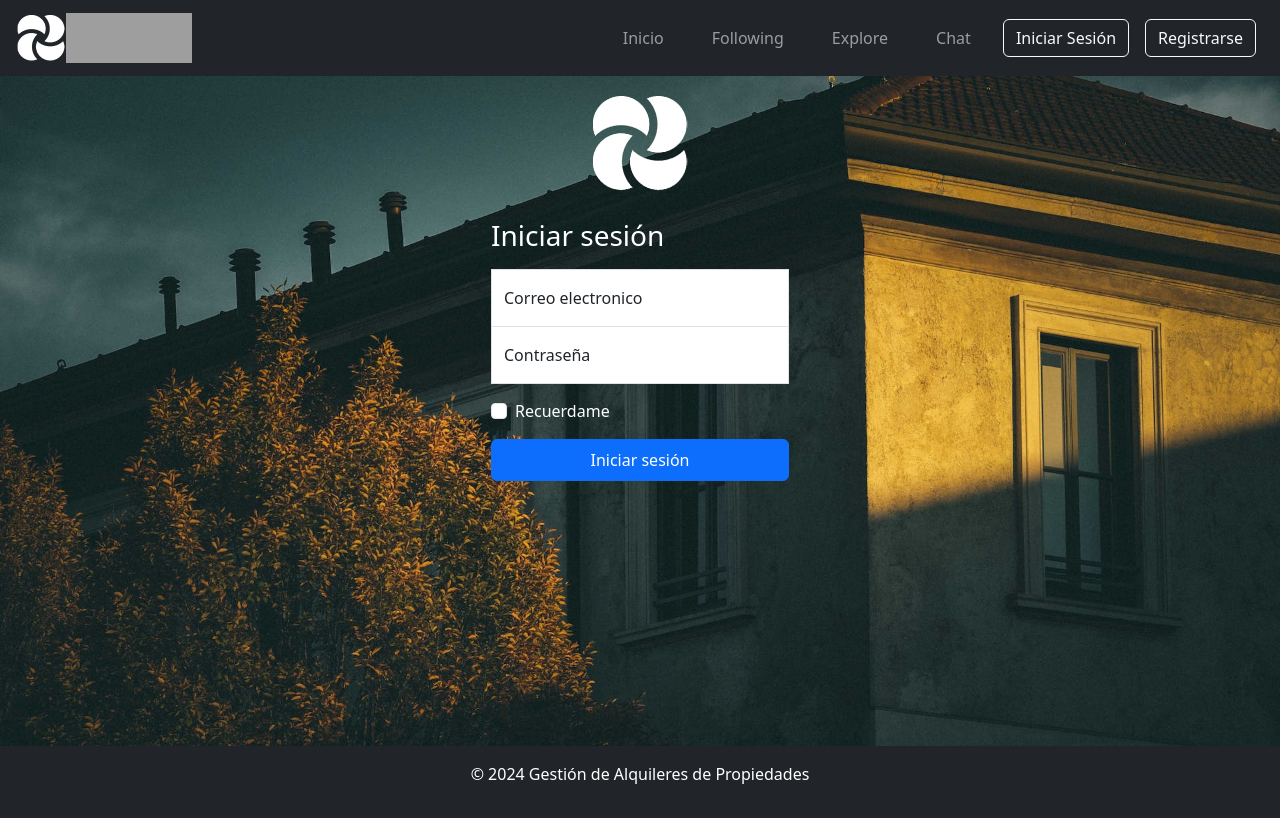
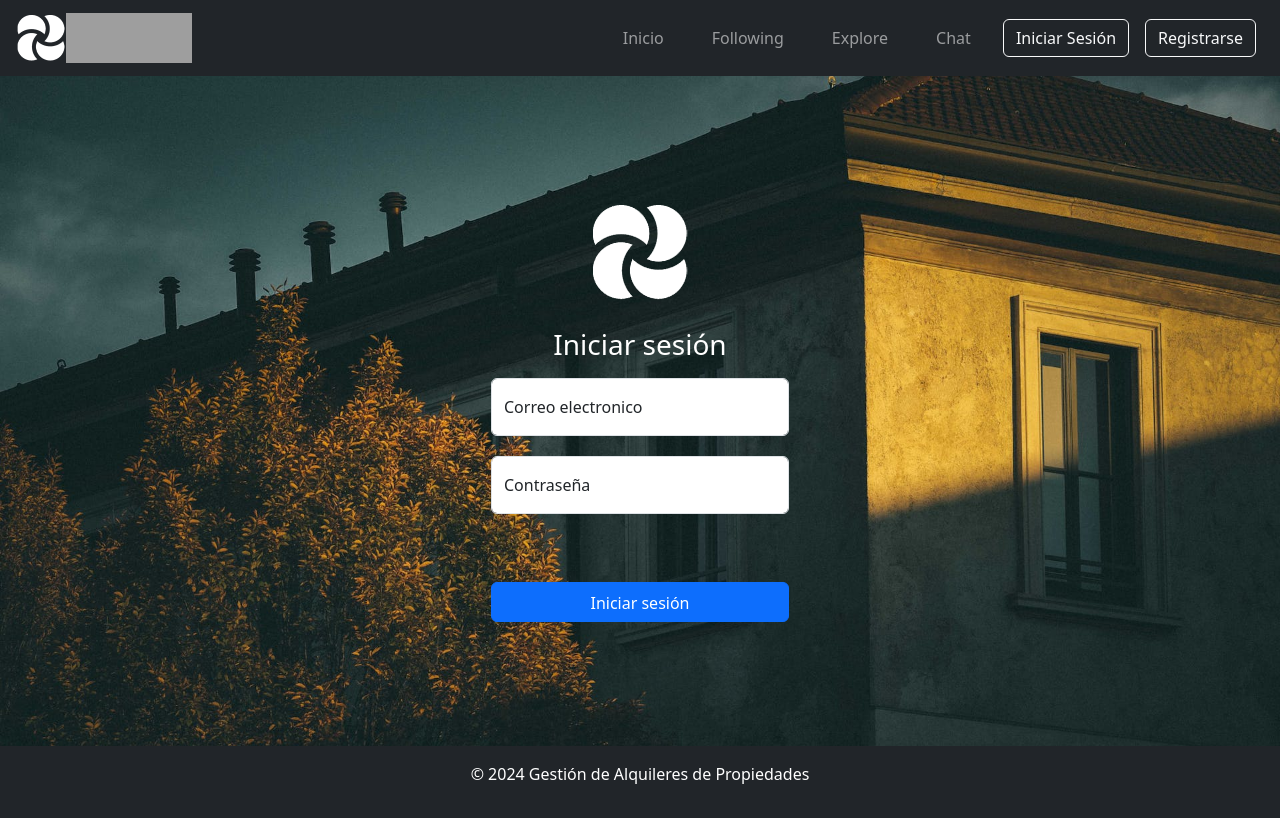
Before and after one commit to Pacoocabreraa00/Rentify, a React (Vite) app: page /login in a window 1280 px wide. Built offline with nearby package versions, Linux system fonts and the light colour scheme; grey boxes are pictures that could not be loaded.

Commit message:
Update login and signup pages

```diff
--- a/src/App.jsx
+++ b/src/App.jsx
@@ -10,7 +10,7 @@ import { BrowserRouter, Routes, Route } from "react-router-dom";
 function App() {
   return (
     <BrowserRouter>
-      <Navbar />
+      <Navbar/>
       <Routes>
         <Route path="/login" element={<Login />} />
         <Route path="/registro" element={<SignIn />} />
--- a/src/components/Login.jsx
+++ b/src/components/Login.jsx
@@ -1,20 +1,13 @@
-import logo from "../assets/logo.png";
 import './styles/login.css';
+import ImagenLogo from './templates/small_components/ImagenLogo';
 function Login() {
   return (
     <body className="loginBody">
 
     <main className="form-signin w-100 m-auto">
       <form>
-        <div className="container d-flex justify-content-center">
-          <img
-            className="mb-4 img-fluid"
-            src={logo}
-            alt=""
-            width="100"
-            height="100"
-          />
-        </div>
+
+      <ImagenLogo/>
         <h1 className="h3 mb-3 fw-normal text-white">Iniciar sesión</h1>
         <div className="form-floating">
           <input
@@ -34,18 +27,8 @@ function Login() {
           />
           <label htmlFor="floatingPassword">Contraseña</label>
         </div>
-        <div className="form-check text-start my-3">
-          <input
-            className="form-check-input"
-            type="checkbox"
-            value="remember-me"
-            id="flexCheckDefault"
-          />
-          <label className="form-check-label text-white" htmlFor="flexCheckDefault">
-            Recuerdame
-          </label>
-        </div>
-        <button className="btn btn-primary w-100 py-2" type="submit">
+
+        <button className="btn btn-primary w-100 pt-2 mt-5" type="submit">
           Iniciar sesión
         </button>
       </form>
--- a/src/components/SignIn.jsx
+++ b/src/components/SignIn.jsx
@@ -1,18 +1,11 @@
 import "./styles/login.css";
-import logo from "../assets/logo.png";
+import ImagenLogo from "./templates/small_components/ImagenLogo";
 function SignIn() {
   return (
+    <body className="loginBody">
     <main className="form-signin w-100 m-auto ">
       <form action="PHP\Archivos comunes\controlReg.php" method="POST">
-        <div className="container d-flex justify-content-center">
-          <img
-            className="mb-4 img-fluid"
-            src={logo}
-            alt=""
-            width="100"
-            height="100"
-          />
-        </div>
+        <ImagenLogo />
         <h1 className="h3 mb-3 fw-normal text-white">Regístrate</h1>
         <div className="form-floating">
           <input
@@ -93,6 +86,7 @@ function SignIn() {
         </button>
       </form>
     </main>
+    </body>
   );
 }
 export default SignIn;
--- a/src/components/styles/login.css
+++ b/src/components/styles/login.css
@@ -9,7 +9,11 @@
 .form-signin {
   max-width: 330px;
   padding: 1rem;
-  height: 83.7vh;
+  height:83.8vh;
+  display: flex;
+  flex-direction: column;
+  justify-content: center; /* Centrar verticalmente */
+  text-align: center;
 }
 
 .form-signin .form-floating:focus-within {
@@ -17,9 +21,5 @@
 }
 
 .form-signin input {
-  margin-bottom: -1px;
-  border-bottom-right-radius: 0;
-  border-bottom-left-radius: 0;
-  border-top-left-radius: 0;
-  border-top-right-radius: 0;
+  margin-bottom: 20px;
 }
--- /dev/null
+++ b/src/components/templates/small_components/ImagenLogo.jsx
@@ -0,0 +1,16 @@
+import logo from "../../../assets/logo.png";
+function ImagenLogo(){
+    return(
+        <div className="container d-flex justify-content-center">
+          <img
+            className="mb-4 img-fluid"
+            src={logo}
+            alt=""
+            width="100"
+            height="100"
+          />
+        </div>
+    );
+}
+
+export default ImagenLogo;
```
Also changed, not shown: logic/LogicaRegistro.jsx (added).
